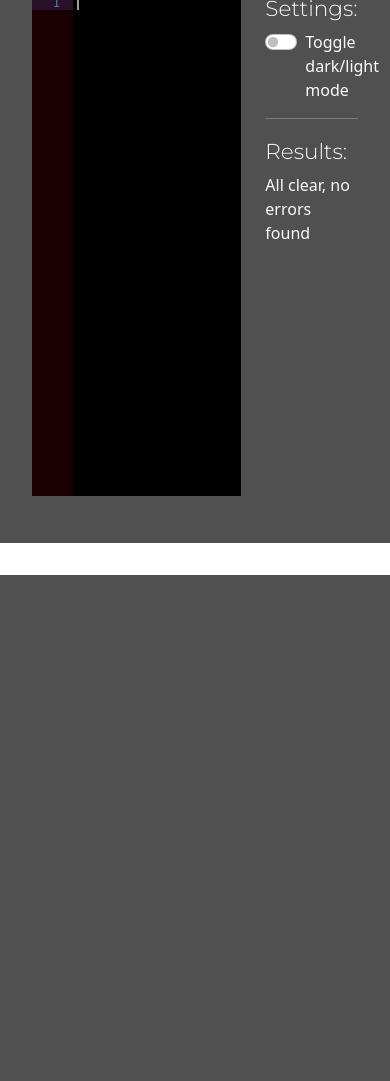
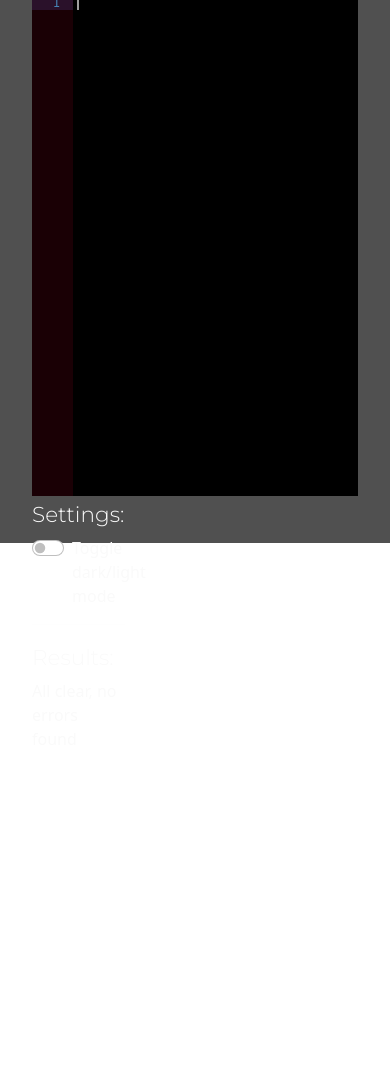
Before and after one commit to lechien73/online_pycheck, a Django app: page / in a window 390 px wide. Shown: the part 301-1382 px from the top of the page. Before the commit the page ends 876 px from the top, so only its background shows below. Run offline with Django 4.2, Linux system fonts and the light colour scheme; some libraries are stand-ins or nearby versions.

Commit message:
Update template for smaller devices

```diff
--- a/home/templates/main.html
+++ b/home/templates/main.html
@@ -33,7 +33,7 @@
         </div>
         <div class="container mt-3">
             <div class="row mt-3">
-                <div class="col-8">
+                <div class="col-md-8">
                     <div id="editor">{{ content }}</div>
                 </div>
                 <div class="col-4">
```
